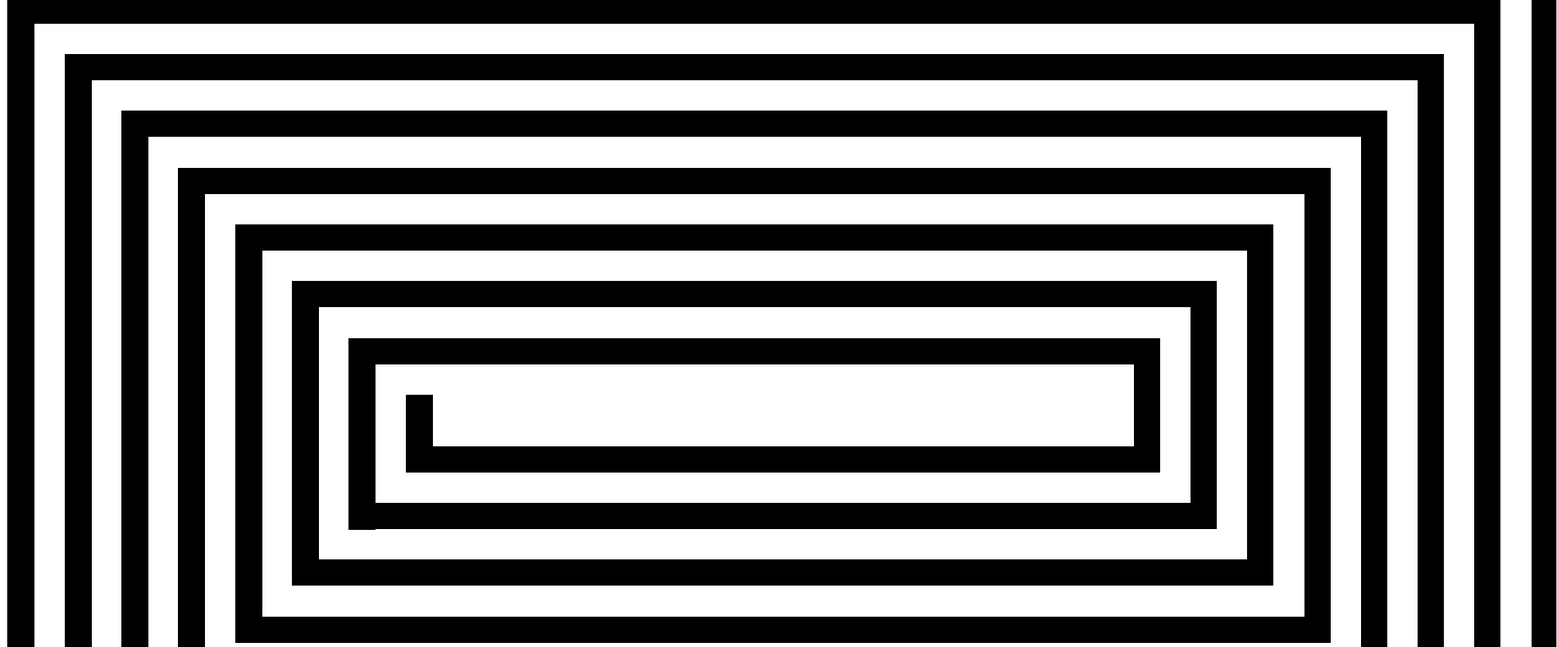
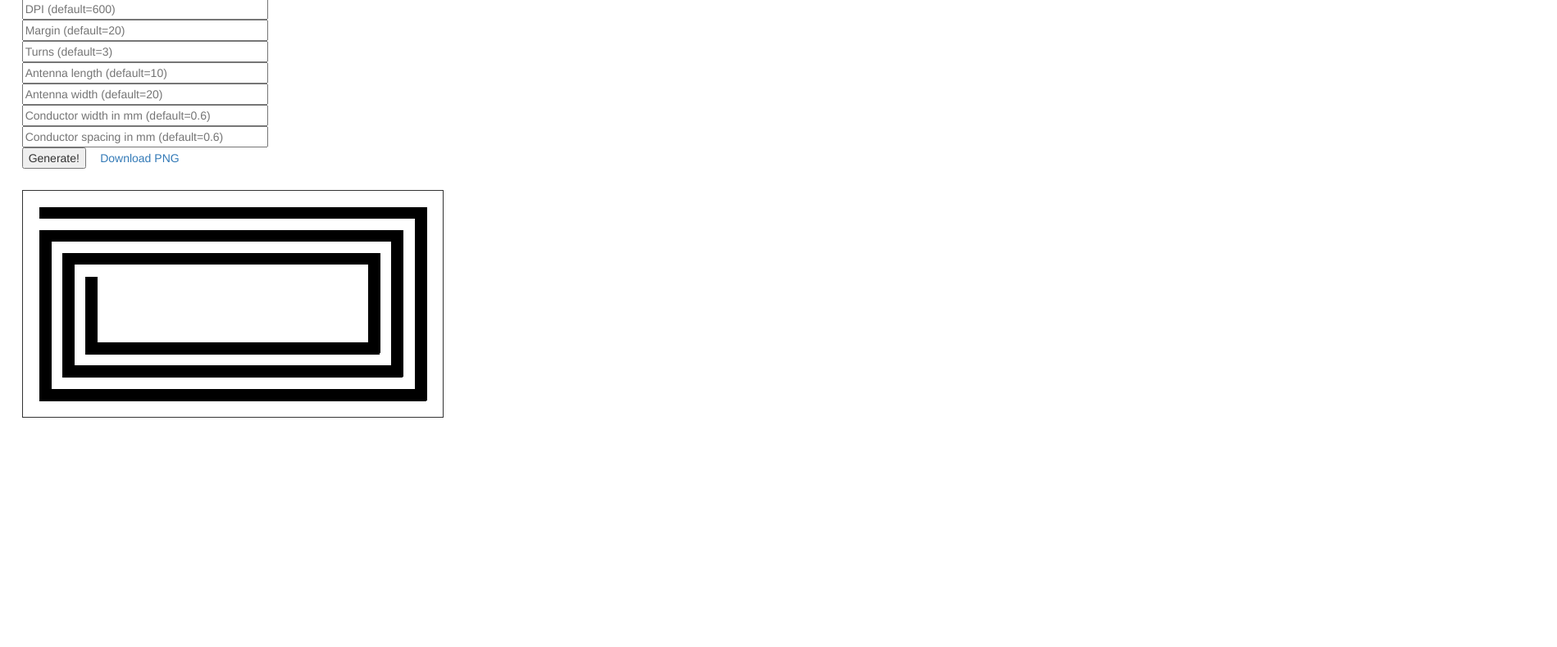
Before and after one commit to kbeckmann/nfc-antenna-generator, a plain HTML site: page nfc.html in a window 1280 px wide. Shown: the part 82-872 px from the top of the page at 82% size, 1899 px wide, since content can reach past the window. After the commit the page ends 800 px from the top, so only its background shows below. Drawn offline with nearby package versions, Linux system fonts and the light colour scheme.

Commit message:
Fixed all the things

```diff
--- a/nfc.html
+++ b/nfc.html
@@ -1,15 +1,32 @@
 <!DOCTYPE html>
 <html>
+<head>
+    <link rel="stylesheet" href="https://maxcdn.bootstrapcdn.com/bootstrap/3.3.6/css/bootstrap.min.css" integrity="sha384-1q8mTJOASx8j1Au+a5WDVnPi2lkFfwwEAa8hDDdjZlpLegxhjVME1fgjWPGmkzs7" crossorigin="anonymous">
+    <style>
+
+      * {
+          margin: 10pt
+        }
+
+      input[type="text"]
+      {
+         width: 300px;
+      }
+    </style>
+</head>
 <body>
-
-<canvas id="myCanvas" width="200" height="100" style="border:1px solid #c3c3c3;">
-Your browser does not support the HTML5 canvas tag.
-</canvas>
-
-<a id="downloadLnk" download="nfc.png">Download as image</a>
-
-<script src="./nfc.js">
-</script>
-
+    <h2>Simple rectangular spiral footprint generator</h2>
+    <form action="#" onsubmit="generate()">
+        <input type="text" id="dpi" placeholder="DPI (default=600)" /><br/>
+        <input type="text" id="margin" placeholder="Margin (default=20)" /><br/>
+        <input type="text" id="turns" placeholder="Turns (default=3)" /><br/>
+        <input type="text" id="ant_length" placeholder="Antenna length (default=10)" /><br/>
+        <input type="text" id="ant_width" placeholder="Antenna width (default=20)" /><br/>
+        <input type="text" id="cond_width" placeholder="Conductor width in mm (default=0.6)" /><br/>
+        <input type="text" id="cond_spacing" placeholder="Conductor spacing in mm (default=0.6)" /><br/>
+        <input type="submit" id="generate" value="Generate!" />
+        <a id="downloadLnk" href="nfc.png">Download PNG</a>
+    </form>
+    <script src="./nfc.js"></script>
 </body>
 </html>
--- a/nfc.js
+++ b/nfc.js
@@ -1,6 +1,5 @@
 // Units in mm
-function nfc(margin, scale, turns, ant_length, ant_width, cond_width, cond_spacing) {
-    var c = document.getElementById("myCanvas");
+function nfc(c, margin, scale, turns, ant_length, ant_width, cond_width, cond_spacing) {
     c.height = scale * ant_length + 2 * margin;
     c.width = scale * ant_width + 2 * margin;
     var ctx = c.getContext("2d");
@@ -9,12 +8,6 @@ function nfc(margin, scale, turns, ant_length, ant_width, cond_width, cond_spaci
     ctx.fillStyle = "#FFFFFF";
     ctx.fillRect(0,0,scale * ant_width + 2 * margin, scale * ant_length + 2 * margin);
     ctx.translate(margin, margin);
-
-    function download() {
-        var dt = c.toDataURL('image/png');
-        this.href = dt;
-    };
-    downloadLnk.addEventListener('click', download, false);
 
     var segments = turns * 4;
 
@@ -33,31 +26,31 @@ function nfc(margin, scale, turns, ant_length, ant_width, cond_width, cond_spaci
             //ctx.fillStyle = "#00FF00";
             x0 = ant_width - ((segment-1) / 4) * (cond_width + cond_spacing) - cond_width;
             y0 = Math.floor(segment / 4) * (cond_width + cond_spacing);
-            x1 = ant_width - ((segment-1) / 4) * (cond_width + cond_spacing);
+            x1 = x0 + cond_width + 1/scale;
             y1 = ant_length - Math.floor(segment / 4) * (cond_width + cond_spacing);
             break;
             case 2:
             //ctx.fillStyle = "#0000FF7f";
             x0 = Math.floor(segment / 4) * (cond_width + cond_spacing);
             y0 = ant_length - Math.floor(segment / 4) * (cond_width + cond_spacing) - cond_width;
-            x1 = ant_width - (segment / 4) * (cond_width + cond_spacing) + cond_width;
-            y1 = y0 + cond_width;
+            x1 = ant_width - Math.floor(segment / 4) * (cond_width + cond_spacing);
+            y1 = y0 + cond_width + 1/scale;
             break;
             case 3:
-            //ctx.fillStyle = "#FF00FF";
+            //ctx.fillStyle = "#FF00FF7F";
             x0 = Math.floor((segment-3) / 4) * (cond_width + cond_spacing);
             y0 = Math.floor(segment / 4) * (cond_width + cond_spacing) + cond_width + cond_spacing;
-            x1 = Math.floor((segment-3) / 4) * (cond_width + cond_spacing) + cond_width + 1/scale;
+            x1 = x0 + cond_width + 1/scale;
             y1 = ant_length - Math.floor(segment / 4) * (cond_width + cond_spacing);
             break;
         }
 
         console.log(segment, segment%4, x0, y0, x1, y1);
         ctx.fillRect(
-            Math.ceil(scale*x0),
-            Math.ceil(scale*y0),
-            Math.ceil(scale*(x1-x0)),
-            Math.ceil(scale*(y1-y0))
+            Math.floor(scale*x0),
+            Math.floor(scale*y0),
+            Math.floor(scale*(x1-x0)),
+            Math.floor(scale*(y1-y0))
         );
     }
 
@@ -75,21 +68,46 @@ function nfc(margin, scale, turns, ant_length, ant_width, cond_width, cond_spaci
             ctx.fillRect(scale*x0, scale*y0, w, w);
         }
     }
+}
+
+var canvas = document.createElement('canvas');
+canvas.style.border = "1px solid";
+document.body.appendChild(canvas);
 
 
+document.getElementById("downloadLnk").addEventListener("click", function(){
+    var dt = canvas.toDataURL('image/png');
+    this.href = dt;
+});
+
+canvas.addEventListener("click", function(){
+    var dt = canvas.toDataURL('image/png');
+    document.location = dt;
+});
+
+function generate() {
+    function value(id, def) {
+        return parseFloat(document.getElementById(id).value) || def;
+    }
+    nfc(canvas,
+        value("margin", 20),
+        value("dpi", 600)/25.4,
+        value("turns", 3),
+        value("ant_length", 10),
+        value("ant_width", 20),
+        value("cond_width", 0.6),
+        value("cond_spacing", 0.6));
 }
+document.getElementById("generate").addEventListener("click", generate);
 
+
+generate();
+
+// for testing stupid rounding errors
 if (0) {
     var dpi = 207;
     setInterval(function(){
         dpi += 1;
-        nfc(0, dpi / 25.4, 3, 20, 30, 1, 2)
+        nfc(canvas,0, dpi / 25.4, 3, 20, 30, 1, 2)
     }, 50);
 }
-
-
-var dpi = 1600;
-nfc(0, dpi/25.4, 8, 18, 30, 0.5, 0.6)
-
-
-//nfc(0, 20, 3, 20, 20, 1, 2)
```
